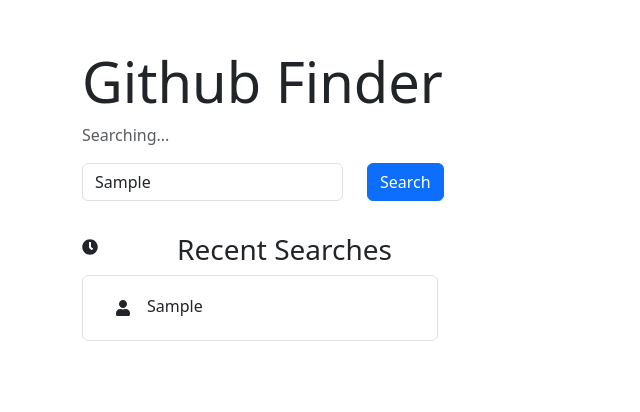
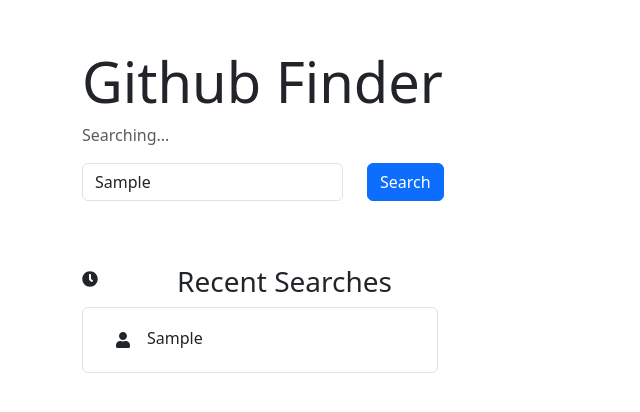
Before and after one commit to farooq-teqniqly/github-finder, a React (Vite) app: page / in a window 1280 px wide. Both pictures are taken after typing "Sample" into the empty fields and a click on the button "Search". Shown: the top 412 px of the page, without its empty margins (0-640 px from the left). Built offline with nearby package versions, Linux system fonts and the light colour scheme; no server answers.

Commit message:
chore: Extract RecentSearches component from UserSearch for improved readability and reusability.

```diff
--- /dev/null
+++ b/src/components/RecentSearches/RecentSearches.jsx
@@ -0,0 +1,33 @@
+import { Col, ListGroup, Row } from "react-bootstrap";
+import { FaClock, FaUser } from "react-icons/fa";
+
+export const RecentSearches = ({ users, onSelectUser }) => {
+  return (
+    <>
+      <Row>
+        <Col md={1}>
+          <FaClock></FaClock>
+        </Col>
+        <Col md={3}>
+          <h3>Recent Searches</h3>
+        </Col>
+      </Row>
+      <Row>
+        <Col md={4}>
+          <ListGroup>
+            {users.map((user) => (
+              <ListGroup.Item
+                key={user}
+                action
+                onClick={() => onSelectUser(user)}
+              >
+                <FaUser className="m-3"></FaUser>
+                {user}
+              </ListGroup.Item>
+            ))}
+          </ListGroup>
+        </Col>
+      </Row>
+    </>
+  );
+};
--- a/src/components/UserSearch/UserSearch.jsx
+++ b/src/components/UserSearch/UserSearch.jsx
@@ -1,10 +1,10 @@
 import { useState } from "react";
 import { useQuery } from "@tanstack/react-query";
-import { Button, Col, Form, Row, ListGroup } from "react-bootstrap";
-import { FaClock, FaUser } from "react-icons/fa";
+import { Button, Col, Form, Row } from "react-bootstrap";
 
 import { fetchGithubUser } from "../../api/github";
 import { UserCard } from "../UserCard/UserCard";
+import { RecentSearches } from "../RecentSearches/RecentSearches";
 
 export const UserSearch = () => {
   const [username, setUsername] = useState("");
@@ -69,35 +69,15 @@
       )}
 
       {recentUsers.length > 0 && (
-        <>
-          <Row className="mt-3">
-            <Col md={1}>
-              <FaClock></FaClock>
-            </Col>
-            <Col md={3}>
-              <h3>Recent Searches</h3>
-            </Col>
-          </Row>
-          <Row>
-            <Col md={4}>
-              <ListGroup>
-                {recentUsers.map((user) => (
-                  <ListGroup.Item
-                    key={user}
-                    action
-                    onClick={() => {
-                      setUsername(user);
-                      setSubmittedUserName(user);
-                    }}
-                  >
-                    <FaUser className="m-3"></FaUser>
-                    {user}
-                  </ListGroup.Item>
-                ))}
-              </ListGroup>
-            </Col>
-          </Row>
-        </>
+        <div className="mt-5">
+          <RecentSearches
+            users={recentUsers}
+            onSelectUser={(user) => {
+              setUsername(user);
+              setSubmittedUserName(user);
+            }}
+          ></RecentSearches>
+        </div>
       )}
     </>
   );
```
